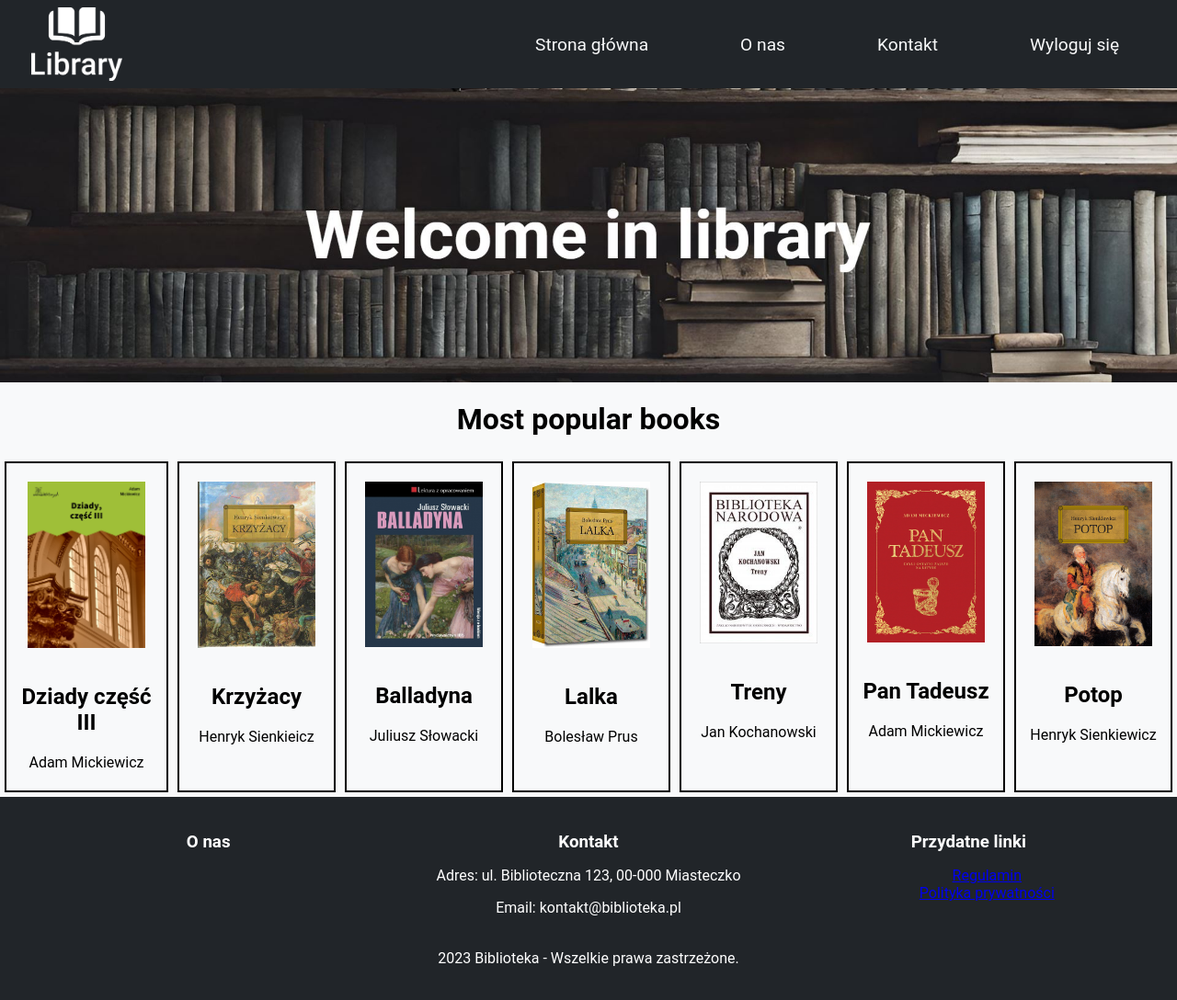
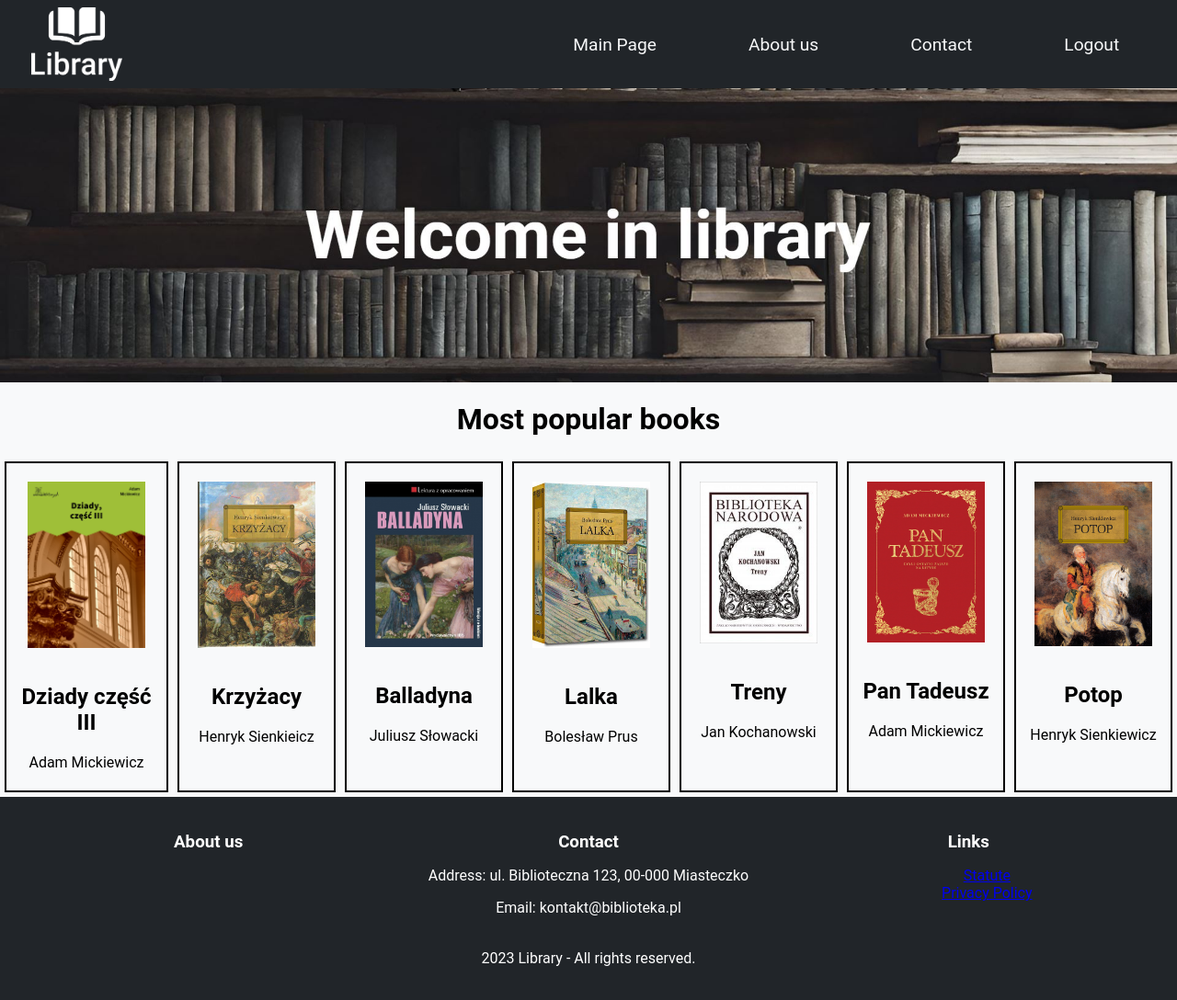
Before and after one commit to Skwany4/library-project, a website: page views/MainPageLoggedIn.html in a window 1280 px wide. Shown: the whole page at 92% size. Drawn offline with Linux system fonts and the light colour scheme; files that its build step writes are made by us from their sources; files whose address does not match are found by name.

Commit message:
Translate project to english

```diff
--- a/app.js
+++ b/app.js
@@ -81,8 +81,8 @@ app.post("/login", (req, res) => {
         if (results.length > 0) {
           role = results[0].Role;
 
-          req.session.loggedin = true; // Ustaw flagę zalogowania w sesji
-          req.session.email = email; // Przechowaj email w sesji (lub inne informacje o użytkowniku)
+          req.session.loggedin = true;
+          req.session.email = email;
 
           if (role == "admin") {
             res.redirect("/AdminPanel");
@@ -90,9 +90,7 @@ app.post("/login", (req, res) => {
             res.redirect("/UserPanel");
           }
 
-          // res.redirect('/UserPanel')
         } else {
-          // Nieprawidłowe dane logowania
           res.send("Nieprawidłowe dane logowania");
         }
       }
--- a/views/MainPageLoggedIn.html
+++ b/views/MainPageLoggedIn.html
@@ -12,10 +12,10 @@
     <div class="header">
         <img src="Logo.png" alt="Library logo" id="logo">
         <ul>
-            <li><a href="MainPage.html">Strona główna</a></li>
-            <li><a href="AboutUs.html">O nas</a></li>
-            <li><a href="Contact.html">Kontakt</a></li>
-            <li><a href="/logout">Wyloguj się</a></li>
+            <li><a href="MainPage.html">Main Page</a></li>
+            <li><a href="AboutUs.html">About us</a></li>
+            <li><a href="Contact.html">Contact</a></li>
+            <li><a href="/logout">Logout</a></li>
         </ul>
 
     </div>
@@ -67,29 +67,28 @@
     <footer class="footer">
         <div class="footer-content">
             <div class="footer-section about">
-                <h3>O nas</h3>
+                <h3>About us</h3>
             </div>
 
             <div class="footer-section contact">
-                <h3>Kontakt</h3>
-                <p>Adres: ul. Biblioteczna 123, 00-000 Miasteczko</p>
+                <h3>Contact</h3>
+                <p>Address: ul. Biblioteczna 123, 00-000 Miasteczko</p>
                 <p>Email: kontakt@biblioteka.pl</p>
             </div>
 
             <div class="footer-section links">
-                <h3>Przydatne linki</h3>
+                <h3>Links</h3>
                 <ul style="list-style: none;">
-                    <li><a href="Regulamin.html">Regulamin</a></li>
-                    <li><a href="PolitykaPrywatnosci.html">Polityka prywatności</a></li>
+                    <li><a href="Regulamin.html">Statute</a></li>
+                    <li><a href="PolitykaPrywatnosci.html">Privacy Policy</a></li>
                 </ul>
             </div>
         </div>
 
         <div class="footer-bottom">
-            <p> 2023 Biblioteka - Wszelkie prawa zastrzeżone.</p>
+            <p>2023 Library - All rights reserved.</p>
         </div>
     </footer>
-
 </body>
 
 </html>
```
Also changed, not shown: scripts/UserPanelForms.js (+28 -6 lines), views/MainPage.html (+12 -12 lines).
